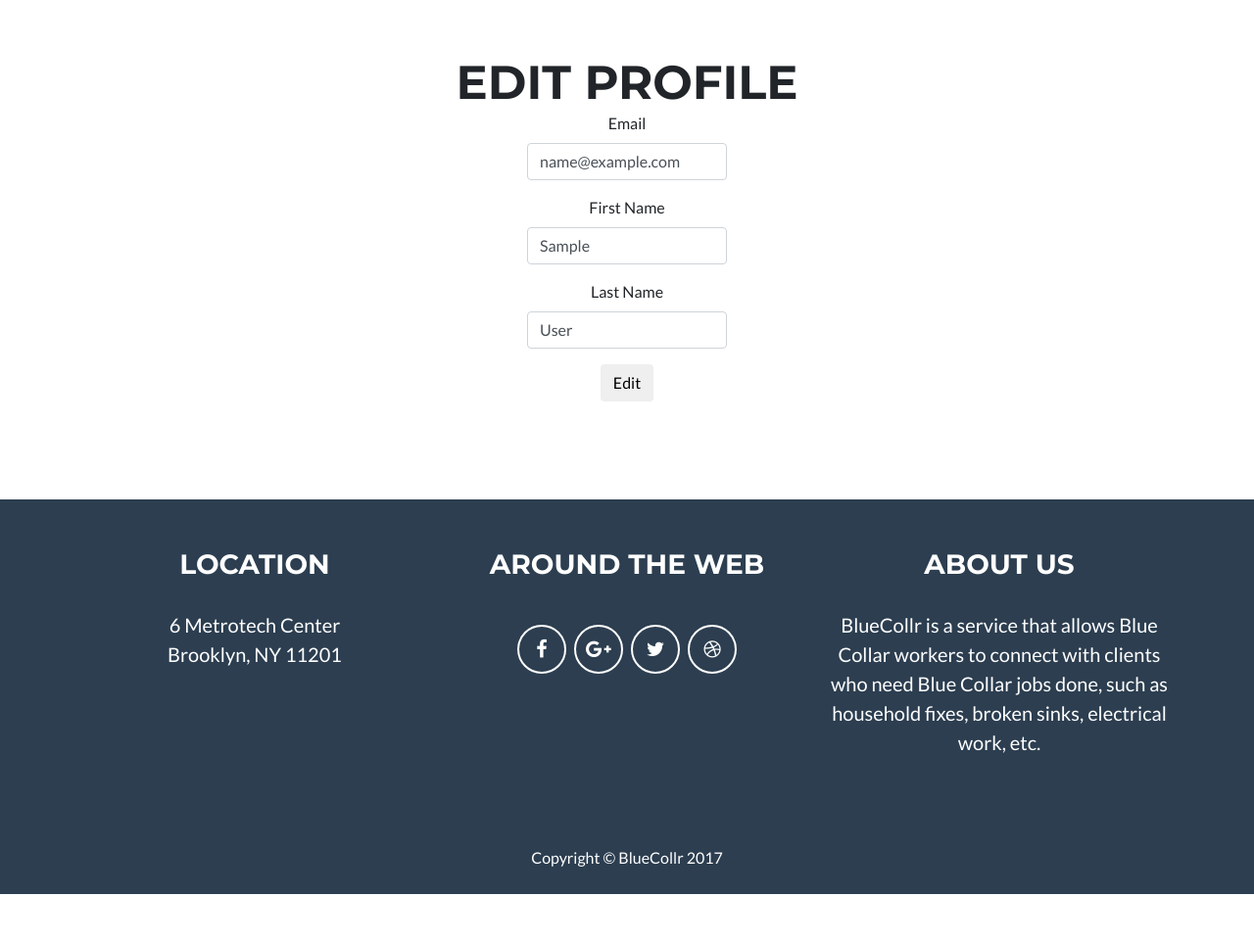
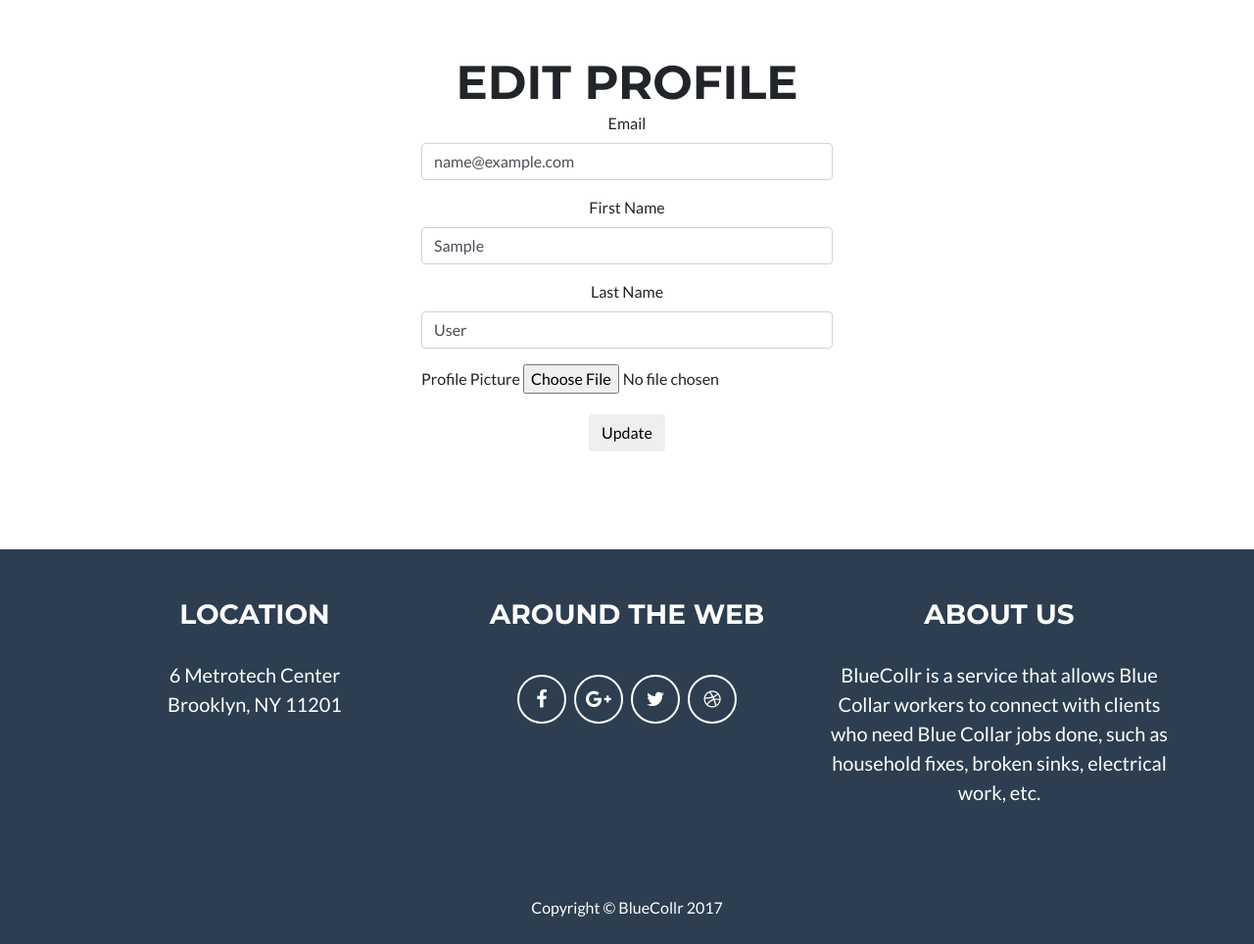
Before and after one commit to BrandonTang/BlueCollr, a Flask app: page /profile/1/edit in a window 1280 px wide. Shown: the part 108-1072 px from the top of the page at 98% size. Before the commit the page ends 1021 px from the top, so only its background shows below. Run offline with Flask 2, Linux system fonts and the light colour scheme; the visitor is signed in with stand-in values (Sample User, id 1); data comes from the database, SQL or seed files in the repository; some libraries are stand-ins or nearby versions.

Commit message:
picture uploads now working properly.

```diff
--- a/app/models.py
+++ b/app/models.py
@@ -21,6 +21,7 @@ class User(UserMixin, db.Model):
     last_name = db.Column(db.String(64), index=True)
     password_hash = db.Column(db.String(128))
     validated = db.Column(db.Boolean, default=False)
+    picture_path = db.Column(db.String(64), nullable=True)
 
     @property
     def password(self):
--- a/app/profile/forms.py
+++ b/app/profile/forms.py
@@ -2,7 +2,8 @@ from ..models import User
 
 from flask import current_app
 from flask_wtf import FlaskForm as Form
-from wtforms import StringField, PasswordField, BooleanField, SubmitField, ValidationError, SelectField
+from flask_wtf.file import FileField, FileAllowed
+from wtforms import StringField, SubmitField
 from wtforms.validators import DataRequired, Length, Email, EqualTo
 
 
@@ -11,7 +12,8 @@ class EditForm(Form):
     email = StringField('Email', validators=[DataRequired(), Length(1, 64), Email()])
     first_name = StringField("First Name")
     last_name = StringField("Last Name")
-    submit = SubmitField('Edit')
+    file = FileField("Profile Picture", validators=[FileAllowed(['jpg', 'png', 'jpeg'], 'JPG/PNG/JPEG Images only!')])
+    submit = SubmitField('Update')
 
     # def validate_email(self, email_field):
     #     """
--- a/app/profile/views.py
+++ b/app/profile/views.py
@@ -1,13 +1,13 @@
 from app import db
 from app.models import User, Job
 from ..profile import profile
-from ..profile.forms import (
-    EditForm
-)
+from ..profile.forms import EditForm
+
 
 from flask import render_template, current_app, redirect, request, url_for, flash, session
 from flask_login import login_required, login_user, logout_user, current_user
 from ..constants import status
+import os
 
 
 @profile.route('/<user_id>', methods=['GET', 'POST'])
@@ -15,8 +15,15 @@ from ..constants import status
 def view_profile(user_id):
     user = User.query.filter_by(id=user_id).first()
     jobs_completed = Job.query.filter_by(accepted_id=user_id, status=status.COMPLETED)
-    return render_template('profile/profile.html', user=user, jobs_completed=jobs_completed)
+    if user.picture_path is None:
+        pic_path = "/static/img/userpics/default_pic.png"
+    else:
+        pic_path = user.picture_path
+        print pic_path
+    return render_template('profile/profile.html', pic_path=pic_path, user=user, jobs_completed=jobs_completed)
 
+def allowed_file(filename):
+    return '.' in filename and filename.rsplit('.', 1)[1] in app.config['ALLOWED_EXTENSIONS']
 
 @profile.route('/<user_id>/edit', methods=['GET', 'POST'])
 @login_required
@@ -38,6 +45,18 @@ def edit_profile(user_id):
             current_user.last_name = form.last_name.data
         if form.email != user.email:
             current_user.email = form.email.data
+        if form.file.data is not None:
+            f = form.file.data
+            if f.mimetype == "image/png":
+                ext = ".png"
+            elif f.mimetype == "image/jpg":
+                ext = '.jpg'
+            elif f.mimetype == "image/jpeg":
+                ext = '.jpeg'
+            path = os.path.join(current_app.config['UPLOAD_FOLDER'], str(user_id) + "_pic" + ext)
+            print path
+            f.save(path)
+            current_user.picture_path = path[5:]
         db.session.commit()
 
         flash('User information successfully updated!')
--- a/app/templates/profile/profile.html
+++ b/app/templates/profile/profile.html
@@ -12,7 +12,7 @@ Profile
         <!--Display profile info-->
         <h2 class="text-center">Profile</h2>
         <hr>
-        <img class="img-circle" src="/static/img/default_pic.png" style="width:25vh;height:25vh"><br>
+        <img class="img-circle" src="{{ pic_path }}" style="width:25vh;height:25vh"><br>
         <style>.img-circle {border-radius: 50%; }</style>
         <div class="row" style="display: inline-block; margin: 1%;">
             Name: {{ user.first_name }} {{ user.last_name }} <br>
--- a/manage.py
+++ b/manage.py
@@ -11,6 +11,8 @@ from app.constants import status
 app = create_app(os.getenv('FLASK_CONFIG') or 'default')
 app.config['SQLALCHEMY_DATABASE_URI'] = os.environ['DATABASE_URL']
 app.config['GOOGLEMAPS_KEY'] = os.environ['GOOGLEMAPS_KEY']
+app.config['ALLOWED_EXTENSIONS'] = set(['png', 'jpg', 'jpeg'])
+app.config['UPLOAD_FOLDER'] = './app/static/img/userpics/'
 db = SQLAlchemy(app)
 
 GoogleMaps(app)
```
Also changed, not shown: migrations/versions/211a049d7415_.py (added, +28 -0 lines), app/static/img/userpics/default_pic.png (renamed from app/static/img/default_pic.png).
